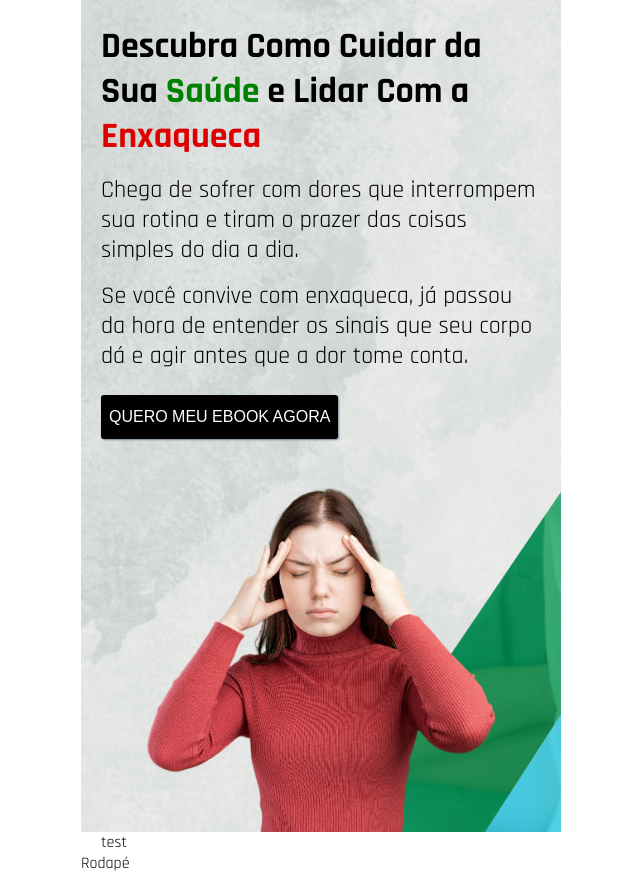
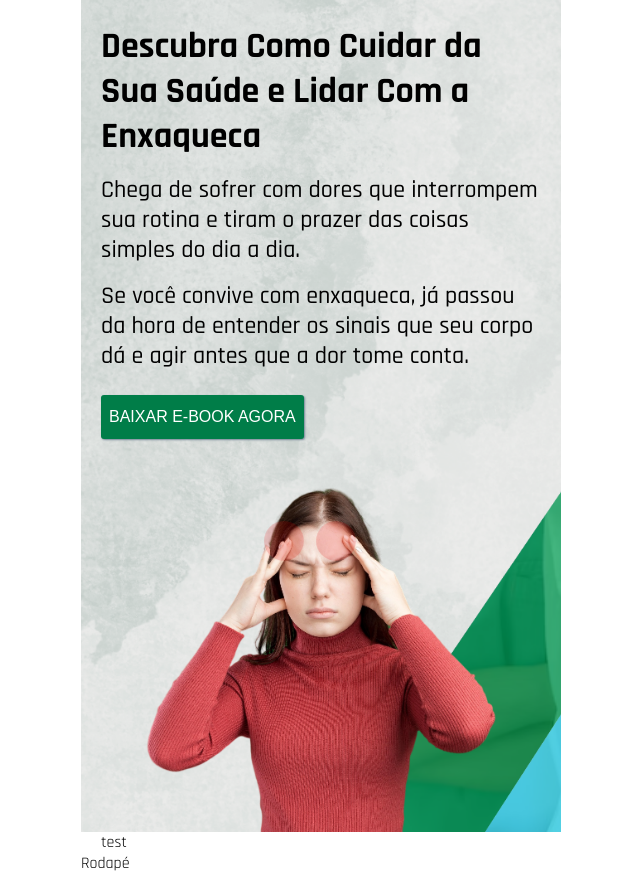
Before and after one commit to LucasCosta0117/landing-page-enxaqueca, a Vue app: page / in a window 1280 px wide. Shown: the whole page, without its empty margins (319-959 px from the left). Built offline with nearby package versions, Linux system fonts and the light colour scheme.

Commit message:
feat: adiciona animação para imagem da primeira seção

```diff
--- a/src/main.js
+++ b/src/main.js
@@ -5,8 +5,9 @@ import { FontAwesomeIcon } from '@fortawesome/vue-fontawesome'
 import { library } from '@fortawesome/fontawesome-svg-core'
 import { faDownload } from '@fortawesome/free-solid-svg-icons'
 import { faStethoscope } from '@fortawesome/free-solid-svg-icons'
+import { faCircle } from '@fortawesome/free-solid-svg-icons'
 
-library.add(faDownload, faStethoscope);
+library.add(faDownload, faStethoscope, faCircle);
 
 createApp(App)
     .component('FontAwesomeIcon', FontAwesomeIcon)
--- a/src/pages/HomePage.vue
+++ b/src/pages/HomePage.vue
@@ -3,14 +3,26 @@
     <div class="home-content">
       <section id="section1" class="section-content">
         <div class="text-box">
-          <h1>Descubra Como Cuidar da Sua <span class="green-highlight">Saúde</span> e Lidar Com a <span class="red-highlight">Enxaqueca</span></h1>
+          <!-- <h1>Descubra Como Cuidar da Sua <span class="green-highlight">Saúde</span> e Lidar Com a <span class="red-highlight">Enxaqueca</span></h1> -->
+          <h1>Descubra Como Cuidar da Sua Saúde e Lidar Com a Enxaqueca</h1>
           <p>Chega de sofrer com dores que interrompem sua rotina e tiram o prazer das coisas simples do dia a dia.</p>
           <p>Se você convive com enxaqueca, já passou da hora de entender os sinais que seu corpo dá e agir antes que a dor tome conta.</p>
           <div class="btn-input">
-            <sall-button :btnTextValue="label.btnSec1" />
+            <sall-button
+              :btnTextValue="label.btnSec1"
+              :btnBgColor="colorBtn.btnSec1"
+            />
           </div>
         </div>
         <div class="image-box">
+          <div class="image-box-icon">
+            <span>
+              <font-awesome-icon icon="circle" size="2x" beat style="color: #de000030"/>
+            </span>
+            <span>
+              <font-awesome-icon icon="circle" size="2x" beat style="color: #de000030"/>
+            </span>
+          </div>
           <img src="../assets/images/woman-headache.png" alt="Mulher com as mãos na cabeça">
         </div>
       </section>
@@ -41,14 +53,14 @@ export default {
            * Legendas para botões/inputs
            */
           label: {
-            btnSec1:'QUERO MEU EBOOK AGORA'
+            btnSec1:'BAIXAR E-BOOK AGORA'
           },
           /**
            * Cor para os botões de download durante as seções
            */
           colorBtn: {
-            btnSec1: '#DE0000',
-            btnSec2: '#6DD19D'
+            btnSec1: '#007d48',
+            btnSec2: '#DE0000'
           }
         }
     }
@@ -80,7 +92,7 @@ export default {
 }
 .text-box p {
   font-size: 1.5rem;
-  font-weight: 400;
+  font-weight: 500;
   margin-top: 1rem;
 }
 .text-box .btn-input {
@@ -89,10 +101,23 @@ export default {
 .image-box {
   display: flex;
   justify-content: center;
+  align-items: center;
+  position: relative;
 }
 .image-box img {
   margin-top: 3rem;
   width: 80%;
+}
+.image-box-icon {
+  position: absolute;
+  top: 22%;
+  left: 38%;
+}
+.image-box-icon span:first-of-type{
+  padding-right: 1.25em;
+}
+.image-box-icon .fa-beat {
+  animation-duration: 2s;
 }
 .green-highlight {
   color: green;
```
